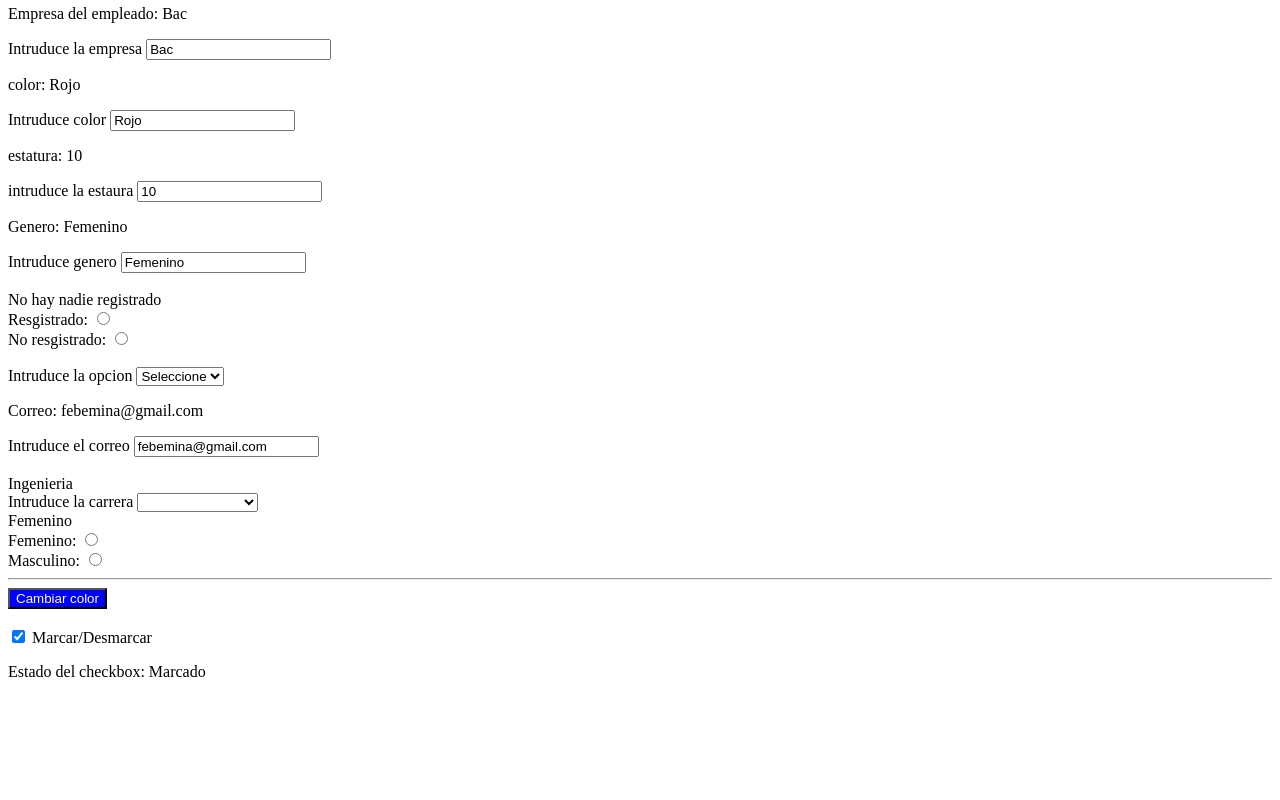
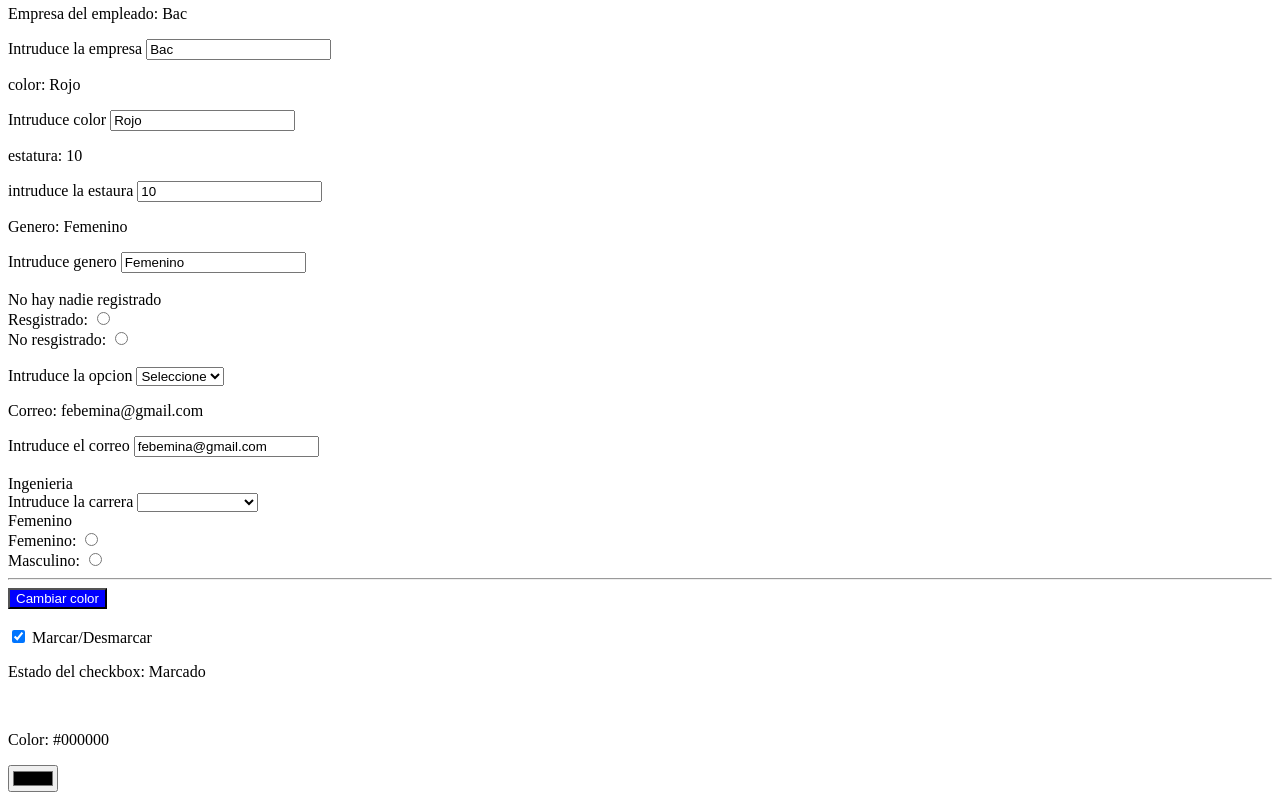
Before and after one commit to febeMina/primera_app, an Angular app: page / in a window 1280 px wide. Shown: the part 271-1071 px from the top of the page. Before the commit the page ends 968 px from the top, so only its background shows below. Built offline with nearby package versions, Linux system fonts and the light colour scheme.

Commit message:
Ultimo cambio realizado en clase 28/08/2023

```diff
--- a/src/app/empleado/empleado.component.html
+++ b/src/app/empleado/empleado.component.html
@@ -62,10 +62,10 @@ Masculino: <input type="radio" name="n_radio" [checked]="genero_registrado_porpe
     </p>
 </label>
 
+<br>
 
-
-
-
+<p>Color: {{ color_input }}</p>
+<input type="color" [(ngModel)]="color_input">
 
 
 
--- a/src/app/empleado/empleado.component.ts
+++ b/src/app/empleado/empleado.component.ts
@@ -34,6 +34,9 @@ lanzar_mensaje(){
     this.color_boton_property="background-color: blue; color: white;";
   }
 }
+
+
+color_input = "#000000";
 
 
 estado_checkbox: boolean = true;
```
